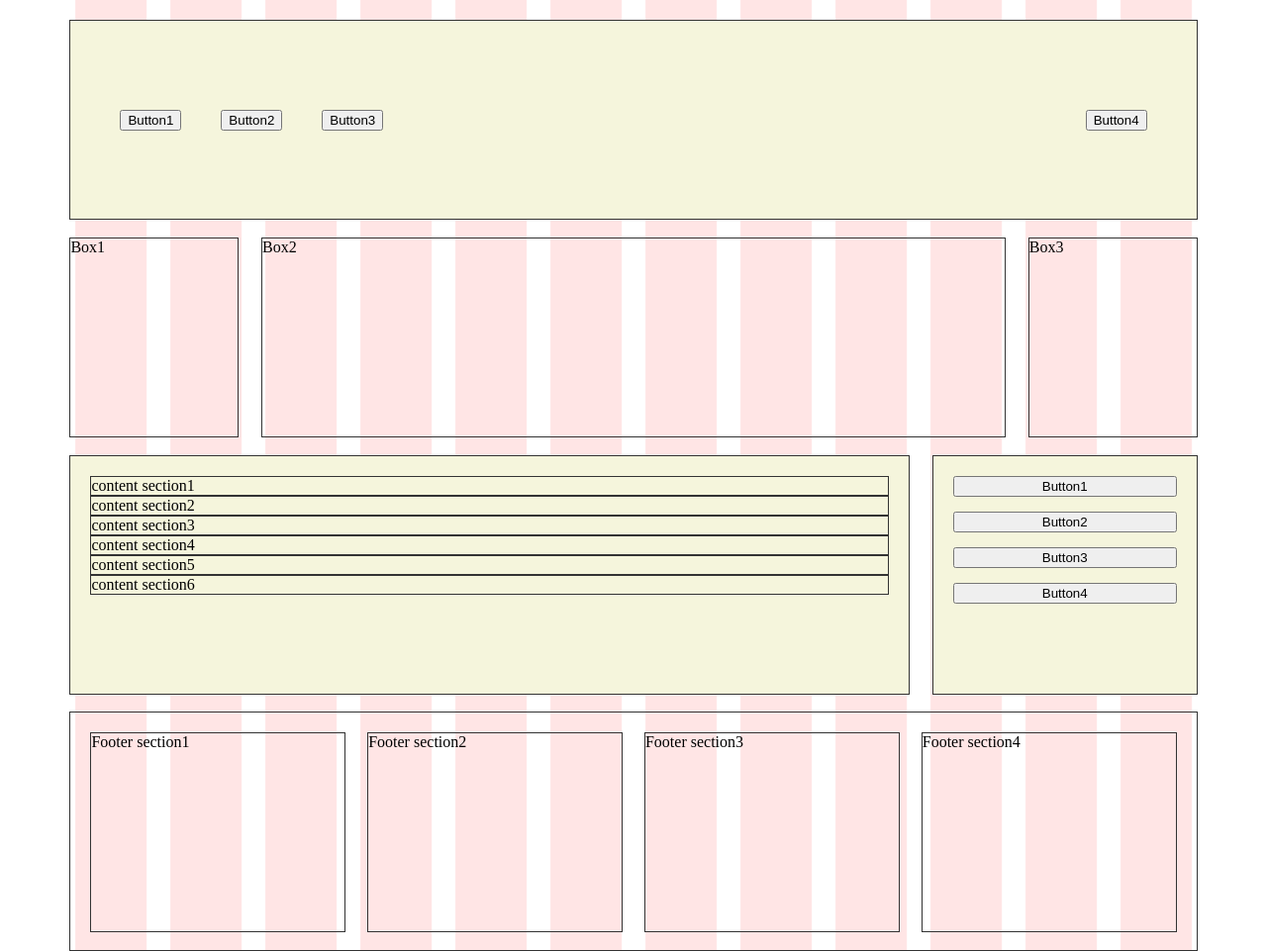
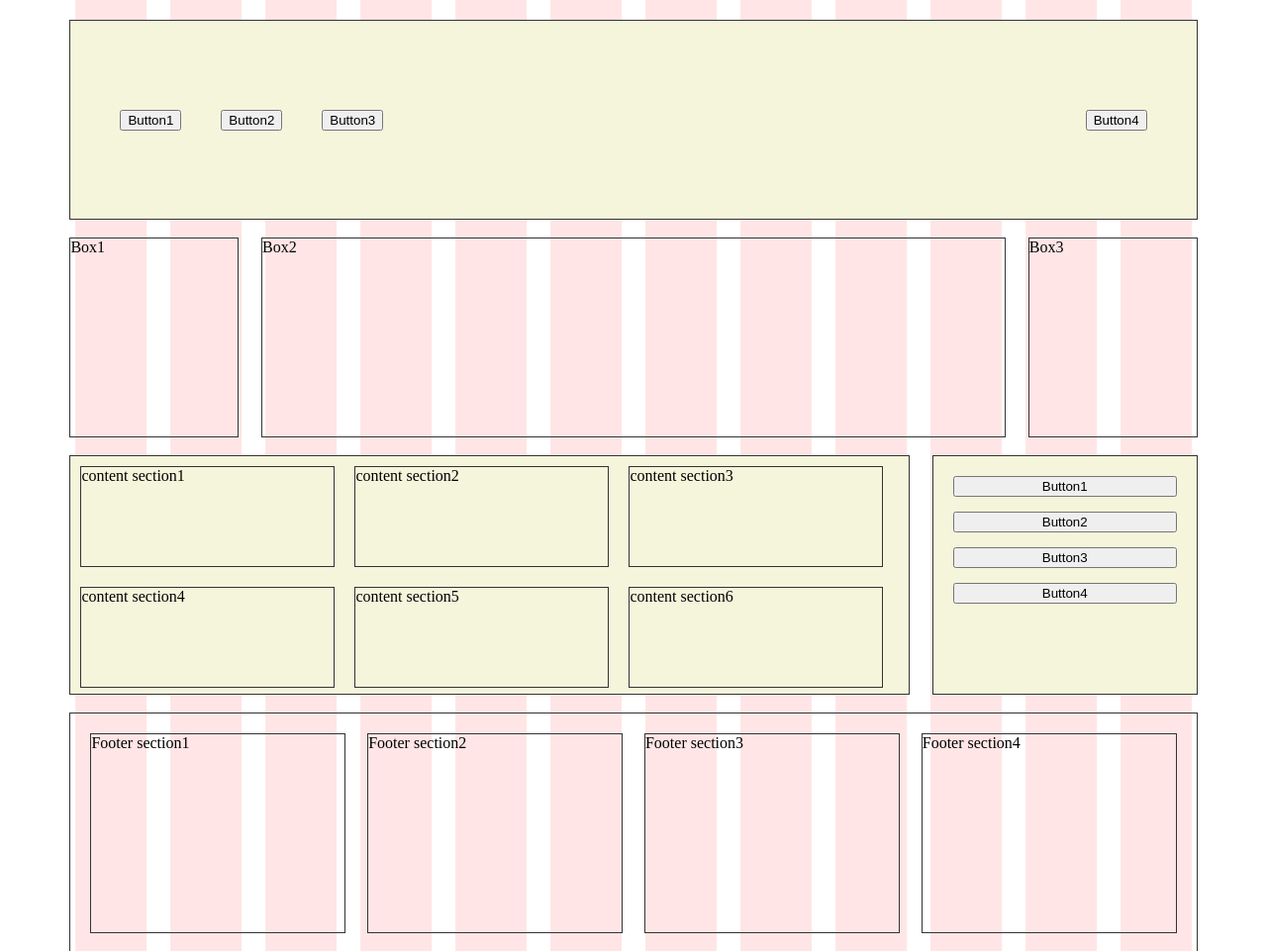
Before and after one commit to maypeppermint/new-cssgrids-template, a plain HTML site: page index.html in a window 1280 px wide. Shown: the whole page at 99% size. Drawn offline with Linux system fonts and the light colour scheme.

Commit message:
Content sections (1st try)

```diff
--- a/css/style.css
+++ b/css/style.css
@@ -12,10 +12,6 @@ body {
 div{
 	border: 1px solid #333;
 	min-height: 200px;
-}
-section{
-	border: 1px solid #333;
-
 }
 #container {
 	width: 89%;
@@ -57,8 +53,16 @@ section{
 }
 .content{
 	grid-area: content;
-	padding: 20px;
 	background-color:beige;
+	display: flex;
+	flex-flow: row wrap;
+}
+section{
+	border: 1px solid #333;
+	height: 100px;
+	flex: 0 1 255px;
+	margin: 10px;
+	align-self: stretch;
 }
 .sidebar{
 	grid-area: sidebar;
```
